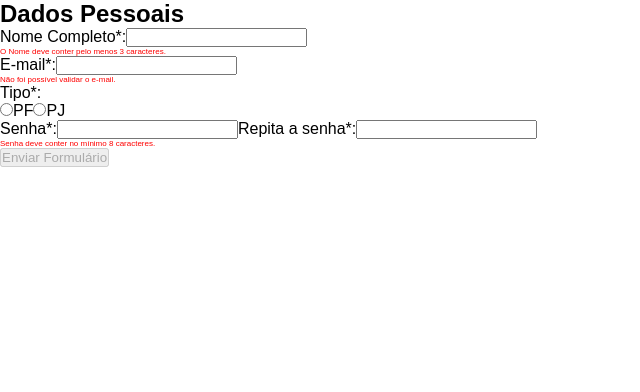
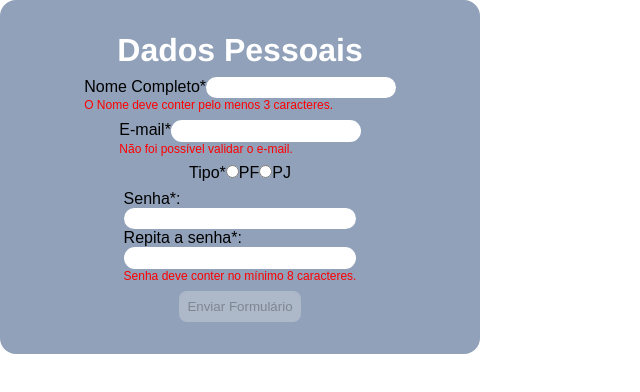
Before and after one commit to Evertonneto/tcc_mba_usp, a Next.js app: page / in a window 1280 px wide. Shown: the top 392 px of the page, without its empty margins (0-640 px from the left). Built offline with nearby package versions, Linux system fonts and the light colour scheme.

Commit message:
feat: style components and validation ajusts

```diff
--- /dev/null
+++ b/src/components/etapa-a-tradicional/Formulario/Formulario.module.css
@@ -0,0 +1,44 @@
+.form{
+    display: flex;
+    align-items: center;
+    justify-content: center;
+    flex-direction: column;
+    gap: 0.5rem;
+    background-color: oklch(70.4% 0.04 256.788);
+    width: 30rem;
+    border-radius: 1rem;
+    padding: 2rem;
+}
+
+.inputType{
+    display: flex;
+}
+
+.inputPassword{
+    display: flex;
+    flex-direction: column;
+}
+
+.title{
+    font-family: Helvetica, sans-serif;
+    font-size: 2rem;
+    color: #fff;
+}
+
+.input{
+    border-radius: 1rem;
+    outline: none;
+    border: none;
+    padding: 0.2rem 0.4rem;
+}
+
+.input:focus{
+    border: 1px #000 solid;
+}
+
+.submitButton{
+    padding: 0.5rem;
+    border-radius: 0.5rem ;
+    text-decoration: none;
+    border: none;
+}
--- a/src/components/etapa-a-tradicional/Formulario/Formulario.tsx
+++ b/src/components/etapa-a-tradicional/Formulario/Formulario.tsx
@@ -1,6 +1,7 @@
 "use client"
 
 import { useState, useEffect, use } from "react"
+import styles from './Formulario.module.css'
 
 export default function Formulario() {
     const [userName, setUserName] = useState<string>("")
@@ -42,13 +43,13 @@ export default function Formulario() {
 
 
         // Validação do cnpj ou cpf
-         if (!(cpf.length === 11)) {
+         if (cpf.length !== 11) {
             setCpfError(true)
         } else {
             setCpfError(false)
         }
 
-        if (!(cnpj.length === 14)) {
+        if (cnpj.length !== 14) {
             setCnpjError(true)
         } else {
             setCnpjError(false)
@@ -67,8 +68,18 @@ export default function Formulario() {
         }else{
             setlengthErrorPasswords(false)
         }
+        if(confirmPassword.length < 8){
+            setlengthErrorPasswords(true)
+        }else{
+            setlengthErrorPasswords(false)
+        }
 
         if(/(?=.*[A-Za-z])(?=.*\d)[A-Za-z\d]{8,}$/.test(password)){
+            setStructurePasswords(true)
+        }else{
+            setStructurePasswords(false)
+        }
+        if(/(?=.*[A-Za-z])(?=.*\d)[A-Za-z\d]{8,}$/.test(confirmPassword)){
             setStructurePasswords(true)
         }else{
             setStructurePasswords(false)
@@ -99,21 +110,21 @@ export default function Formulario() {
     }
 
     return (
-        <form onSubmit={submitForm}>
-            <h2>Dados Pessoais</h2>
+        <form className={styles.form} onSubmit={submitForm}>
+            <h2 className={styles.title}>Dados Pessoais</h2>
 
             <div className="input-text">
-                <label htmlFor="username">Nome Completo*:</label>
-                <input type="text" id="username" value={userName} required onChange={(e) => { setUserName(e.target.value) }} />
-                {nameError && <p style={{ color: "red", fontSize: "8px" }}>O Nome deve conter pelo menos 3 caracteres.</p>}
+                <label htmlFor="username">Nome Completo*</label>
+                <input type="text" className={styles.input} id="username" value={userName} required onChange={(e) => { setUserName(e.target.value) }} />
+                {nameError && <p style={{ color: "red", fontSize: "12px" }}>O Nome deve conter pelo menos 3 caracteres.</p>}
             </div>
             <div className="input-email">
-                <label htmlFor="email">E-mail*:</label>
-                <input type="text" id="email" value={email} required onChange={(e) => { setEmail(e.target.value) }}/>
-                 {emailError && <p style={{ color: "red", fontSize: "8px" }}>Não foi possível validar o e-mail.</p>}
+                <label htmlFor="email">E-mail*</label>
+                <input type="text" className={styles.input} id="email" value={email} required onChange={(e) => { setEmail(e.target.value) }}/>
+                 {emailError && <p style={{ color: "red", fontSize: "12px" }}>Não foi possível validar o e-mail.</p>}
             </div>
-            <div className="input-type">
-                <p>Tipo*:</p>
+            <div className={styles.inputType}>
+                <p>Tipo*</p>
                 <label>
                     <input type="radio" name="type" value="typePF" onChange={(e) => {
                         setPersonType(e.target?.value)
@@ -128,30 +139,30 @@ export default function Formulario() {
             {personType === "typePF" &&
                 <div className="input-text">
                     <label htmlFor="cpf">CPF*:</label>
-                    <input type="text" id="cpf" placeholder="000.000.000-00" value={cpf} onChange={(e) => setCpf(e.target.value)} />
-                    {cpfError && <p style={{ color: "red", fontSize: "8px" }}>O CPF deve conter 11 dígitos.</p>}
+                    <input type="text" className={styles.input} id="cpf" placeholder="000.000.000-00" value={cpf} onChange={(e) => setCpf(e.target.value)} />
+                    {cpfError && <p style={{ color: "red", fontSize: "12px" }}>O CPF deve conter 11 dígitos.</p>}
                 </div>
             }
             {personType === "typePJ" &&
                 <div className="input-text">
                     <label htmlFor="cpf">CNPJ*:</label>
-                    <input type="text" id="cpf" placeholder="00.000.000/0000-00" value={cnpj} onChange={(e) => setCnpj(e.target.value)} />
-                    {cnpjError && <p style={{ color: "red", fontSize: "8px" }}>O CNPJ deve conter 14 dígitos.</p>}
+                    <input type="text" className={styles.input} id="cpf" placeholder="00.000.000/0000-00" value={cnpj} onChange={(e) => setCnpj(e.target.value)} />
+                    {cnpjError && <p style={{ color: "red", fontSize: "12px" }}>O CNPJ deve conter 14 dígitos.</p>}
                 </div>
             }
 
-            <div className="input-password">
+            <div className={styles.inputPassword}>
                 <label htmlFor="pass">Senha*:</label>
-                <input type="password" value={password} onChange={(e) => { setPassword(e.target.value) }} required />
+                <input type="password" className={styles.input} value={password} onChange={(e) => { setPassword(e.target.value) }} required />
                 <label htmlFor="confirmPass">Repita a senha*:</label>
-                <input type="password" value={confirmPassword} onChange={(e) => { setConfirmPassword(e.target.value) }} required />
+                <input type="password" className={styles.input} value={confirmPassword} onChange={(e) => { setConfirmPassword(e.target.value) }} required />
+                {differentPasswords && <p style={{ color: "red", fontSize: "12px" }}>Senhas diferentes, por favor realize a correção.</p>}
+                {lengthErrorPasswords && <p style={{ color: "red", fontSize: "12px" }}>Senha deve conter no mínimo 8 caracteres.</p>}
+                {structurePasswords && <p style={{ color: "red", fontSize: "12px" }}>Senhas deve conter pelo menos 1 letra maiúscula, 1 número e 1 caractere especial.</p>}
             </div>
-            {differentPasswords && <p style={{ color: "red", fontSize: "8px" }}>Senhas diferentes, por favor realize a correção.</p>}
-            {lengthErrorPasswords && <p style={{ color: "red", fontSize: "8px" }}>Senha deve conter no mínimo 8 caracteres.</p>}
-            {structurePasswords && <p style={{ color: "red", fontSize: "8px" }}>Senhas deve conter pelo menos 1 letra maiúscula, 1 número e 1 caractere especial.</p>}
 
             <div className="button-submit">
-                <button type="submit" disabled={submitState}>Enviar Formulário</button>
+                <button type="submit" className={styles.submitButton} disabled={submitState}>Enviar Formulário</button>
                 {submitMessage && <p style={{color:'green',fontSize:'8px'}}>Formulário Enviado!</p>}
             </div>
         </form>
```
